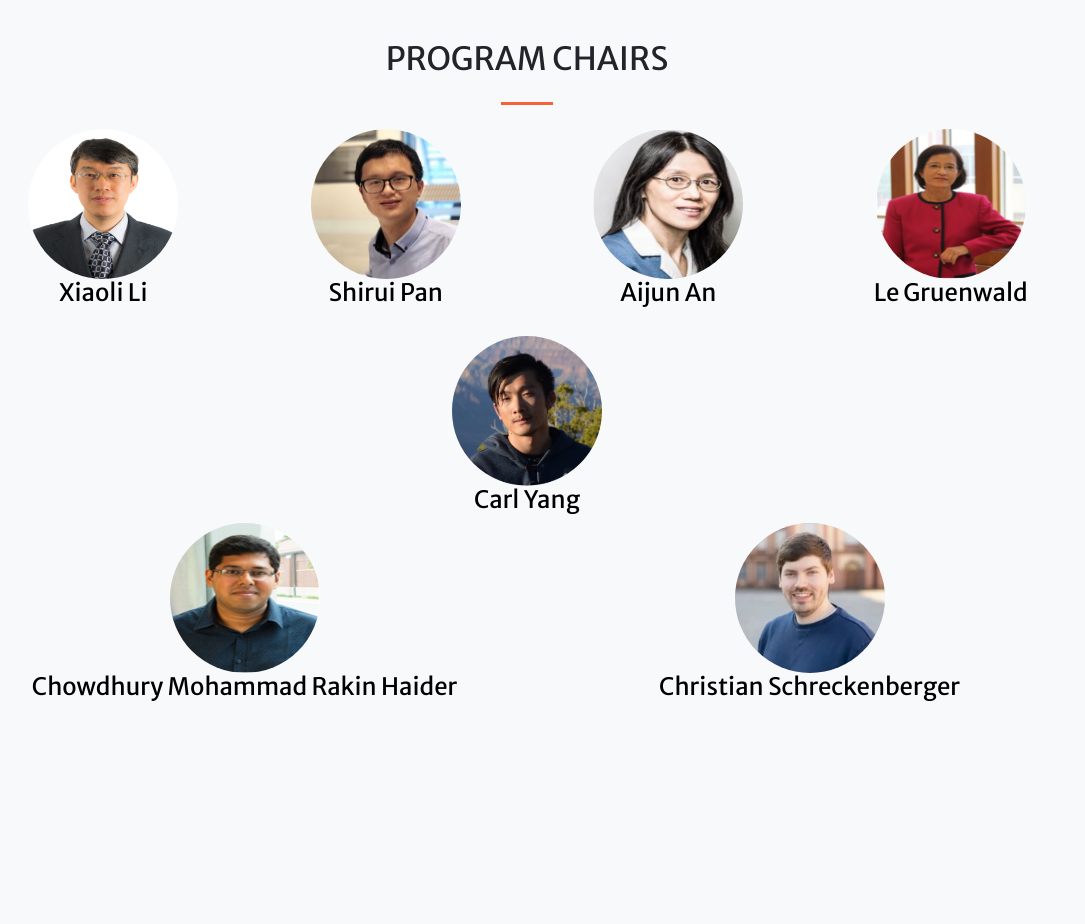
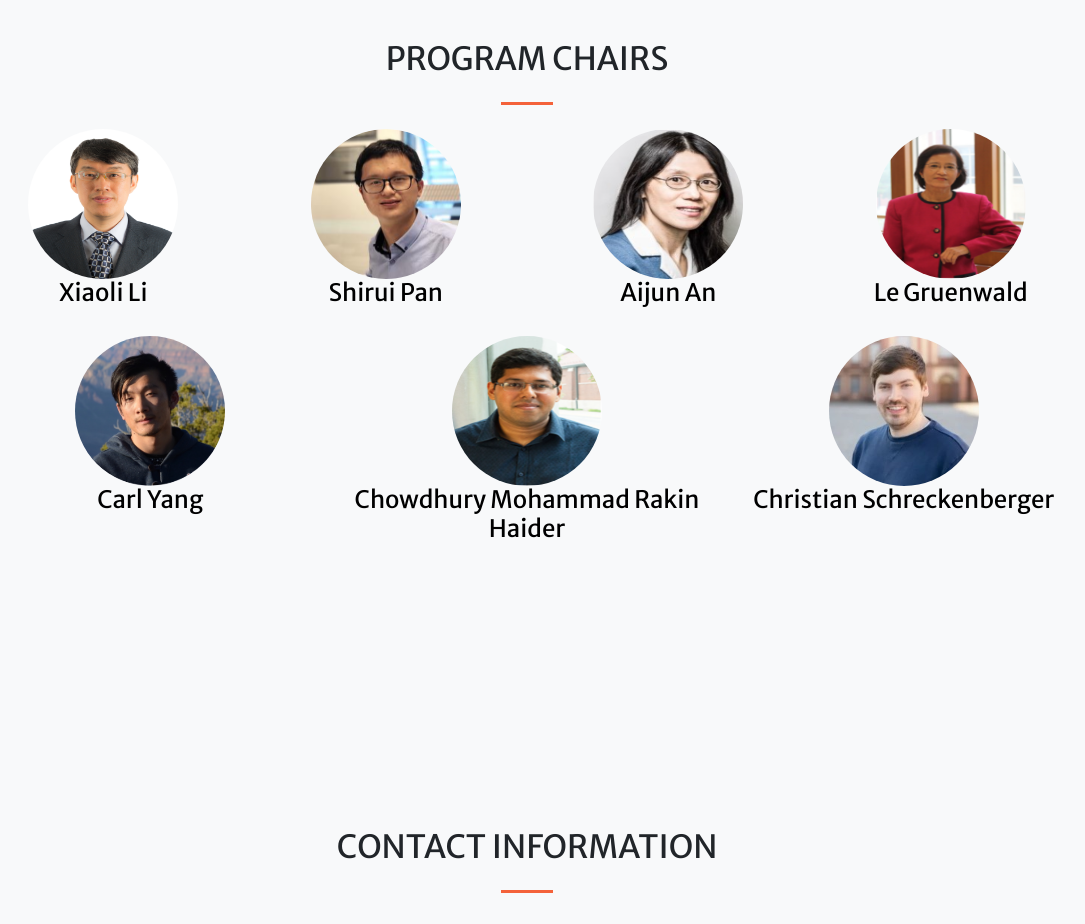
Before and after one commit to arrl-icdm/arrl2025, a website: page index.html in a window 1280 px wide. Shown: the part 5380-6304 px from the top of the page, without its empty margins (113-1198 px from the left). Drawn offline with nearby package versions, Linux system fonts and the light colour scheme.

Commit message:
Update index.html

```diff
--- a/index.html
+++ b/index.html
@@ -505,27 +505,25 @@
             </div>
         </div>
         <style>
-            .top-row, .bottom-row {
-                display: flex;
-                justify-content: center;
-                align-items: center;
+            .grid-container {
+                display: grid;
+                grid-template-columns: repeat(4, 1fr);
+                justify-items: center;
+                gap: 20px;
                 margin-bottom: 20px;
             }
 
-            .top-row {
+            .bottom-row {
+                display: flex;
+                justify-content: center;
                 gap: 20px;
             }
 
-            .bottom-row {
-                gap: 20px;
+            .person, .bottom-item {
+                text-align: center;
             }
 
-            .person {
-                text-align: center;
-                flex: 1;
-            }
-
-            .person img {
+            .person img, .bottom-item img {
                 border-radius: 50%;
                 height: 150px;
                 width: 150px;
@@ -535,9 +533,14 @@
                 text-decoration: none;
                 color: black;
             }
+
+            /* Adjust the grid items for the last row */
+            .grid-container:last-child {
+                grid-template-columns: repeat(3, 1fr);
+            }
         </style>
 
-        <div class="top-row">
+        <div class="grid-container">
             <div class="person" data-animation-delay="200">
                 <a href="https://personal.ntu.edu.sg/xlli/" target="blank"><img src="img/Xiaoli Li.png" alt=""></a>
                 <h4 class="section-heading">
@@ -567,6 +570,7 @@
             </div>
         </div>
 
+        <div class="grid-container">
             <div class="person" data-animation-delay="200">
                 <a href="https://www.cs.emory.edu/~jyang71/" target="blank"><img src="img/Carl Yang.png" alt=""></a>
                 <h4 class="section-heading">
@@ -574,7 +578,6 @@
                 </h4>
             </div>
 
-        <div class="bottom-row">
             <div class="person" data-animation-delay="200">
                 <a href="https://sites.google.com/site/rakinhaider/" target="blank"><img src="img/Chowdhury Mohammad Rakin Haider.png" alt=""></a>
                 <h4 class="section-heading">
@@ -591,6 +594,7 @@
         </div>
     </div>
 </section>
+
 
 
 <section class="bg-light page-section" id="contacts">
```
Lines whose indentation alone changed are shown as unchanged.
